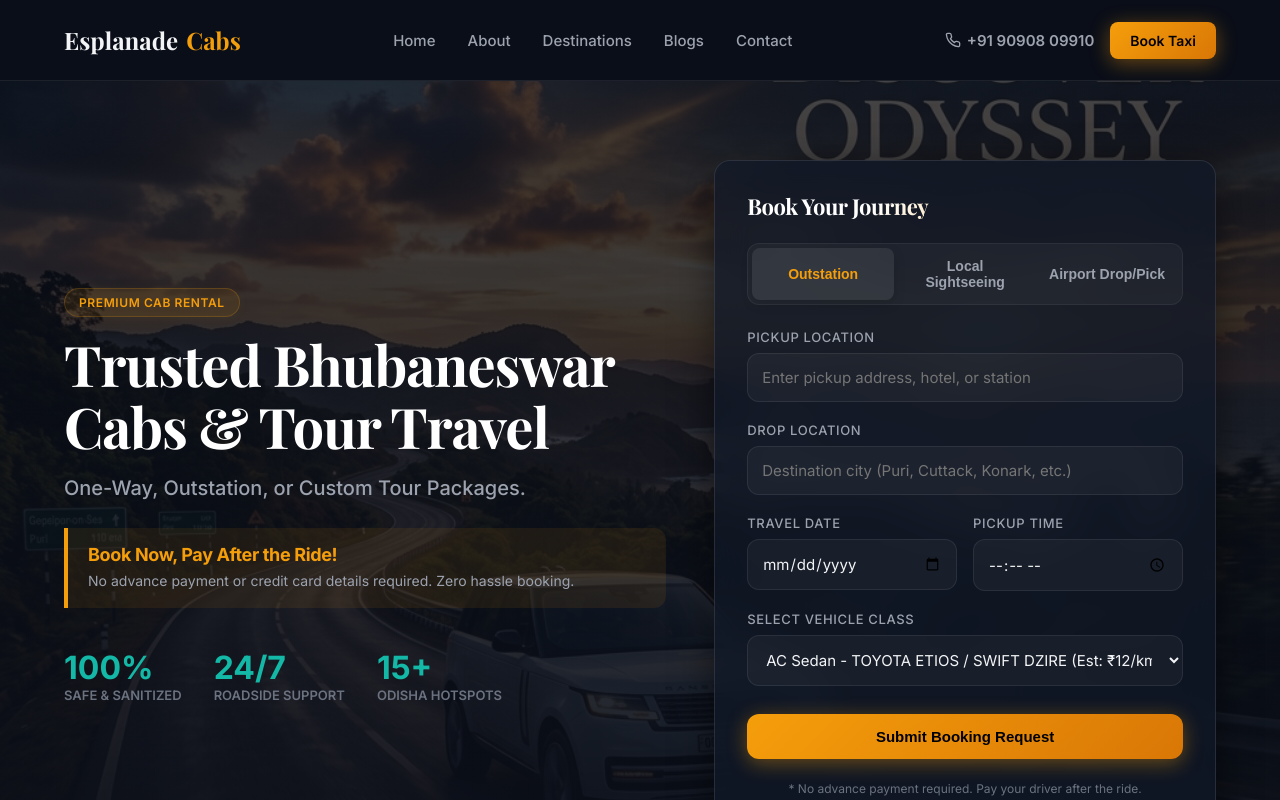
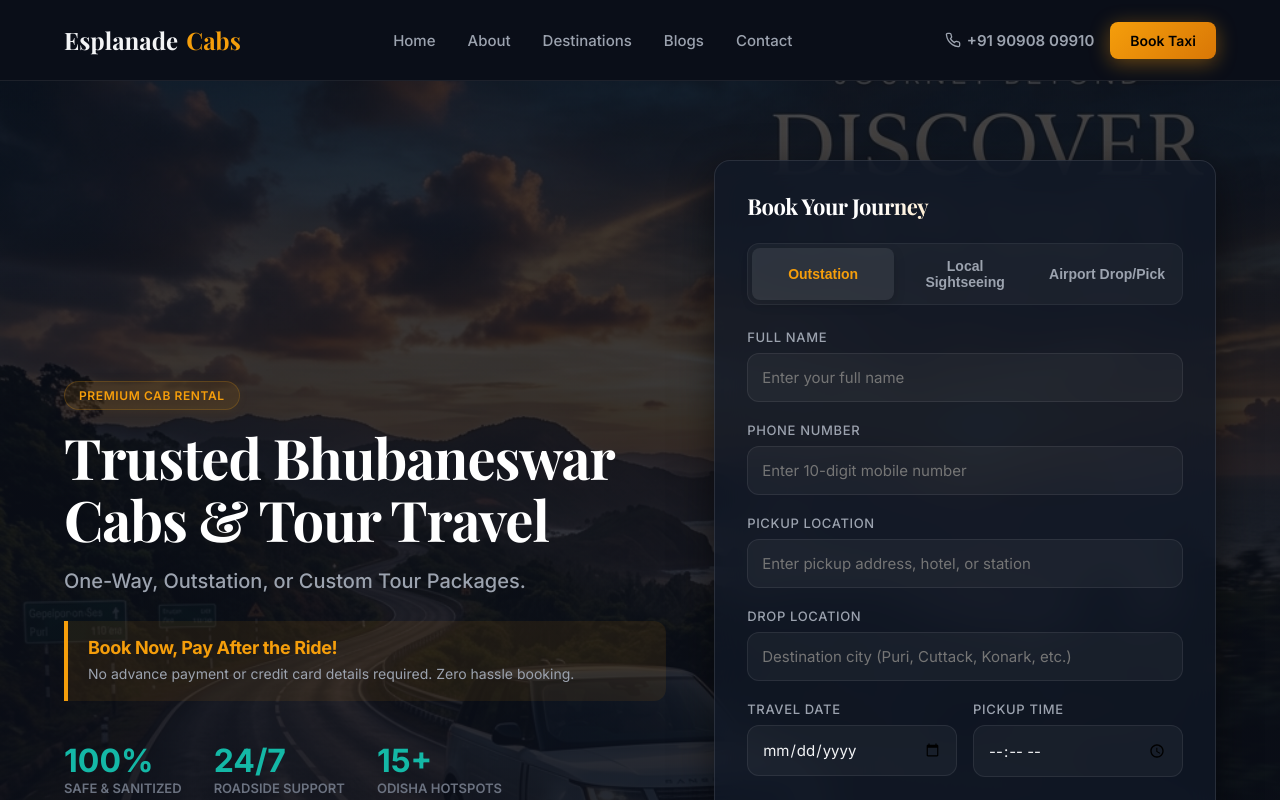
Before and after one commit to satyasandhya97/esplanadecab, a Next.js app: page / in a window 1280 px wide. Shown: the top 800 px of the page. Built offline with nearby package versions, Linux system fonts and the light colour scheme; a web font is replaced by a local one.

Commit message:
Implement booking form component and email notification API route.

```diff
--- a/src/app/api/send-email/route.ts
+++ b/src/app/api/send-email/route.ts
@@ -20,7 +20,15 @@ export async function POST(request: Request) {
           <p>Here are the booking details from the website:</p>
           <table style="width: 100%; border-collapse: collapse; margin-top: 15px;">
             <tr>
-              <td style="padding: 8px; font-weight: bold; border-bottom: 1px solid #f0f0f0; width: 40%;">Trip Type:</td>
+              <td style="padding: 8px; font-weight: bold; border-bottom: 1px solid #f0f0f0; width: 40%;">Customer Name:</td>
+              <td style="padding: 8px; border-bottom: 1px solid #f0f0f0;">${name}</td>
+            </tr>
+            <tr>
+              <td style="padding: 8px; font-weight: bold; border-bottom: 1px solid #f0f0f0;">Phone Number:</td>
+              <td style="padding: 8px; border-bottom: 1px solid #f0f0f0;"><a href="tel:${phone}">${phone}</a></td>
+            </tr>
+            <tr>
+              <td style="padding: 8px; font-weight: bold; border-bottom: 1px solid #f0f0f0;">Trip Type:</td>
               <td style="padding: 8px; border-bottom: 1px solid #f0f0f0; text-transform: capitalize;">${tripType}</td>
             </tr>
             <tr>
--- a/src/components/booking-form.tsx
+++ b/src/components/booking-form.tsx
@@ -5,6 +5,8 @@ import { vehicles } from '@/data/fleet';
 import styles from './booking-form.module.css';
 
 export default function BookingForm() {
+  const [name, setName] = useState('');
+  const [phone, setPhone] = useState('');
   const [tripType, setTripType] = useState('outstation');
   const [pickup, setPickup] = useState('');
   const [drop, setDrop] = useState('');
@@ -31,6 +33,8 @@ export default function BookingForm() {
         },
         body: JSON.stringify({
           type: 'booking',
+          name,
+          phone,
           tripType,
           pickup,
           drop,
@@ -86,6 +90,30 @@ export default function BookingForm() {
       </div>
 
       <form onSubmit={handleSubmit} style={{ display: 'flex', flexDirection: 'column', gap: '20px' }}>
+
+        <div className="form-group">
+          <label className="form-label">Full Name</label>
+          <input
+            type="text"
+            className="form-input"
+            placeholder="Enter your full name"
+            value={name}
+            onChange={(e) => setName(e.target.value)}
+            required
+          />
+        </div>
+
+        <div className="form-group">
+          <label className="form-label">Phone Number</label>
+          <input
+            type="tel"
+            className="form-input"
+            placeholder="Enter 10-digit mobile number"
+            value={phone}
+            onChange={(e) => setPhone(e.target.value)}
+            required
+          />
+        </div>
         <div className="form-group">
           <label className="form-label">Pickup Location</label>
           <input
@@ -177,6 +205,8 @@ export default function BookingForm() {
             <div style={{ display: 'flex', justifyContent: 'flex-end' }}>
               <button className={styles.closeBtn} onClick={() => {
                 setIsSubmitted(false);
+                setName('');
+                setPhone('');
                 setPickup('');
                 setDrop('');
                 setDate('');
@@ -203,6 +233,8 @@ export default function BookingForm() {
                   className="btn btn-secondary"
                   onClick={() => {
                     setIsSubmitted(false);
+                    setName('');
+                    setPhone('');
                     setPickup('');
                     setDrop('');
                     setDate('');
```
